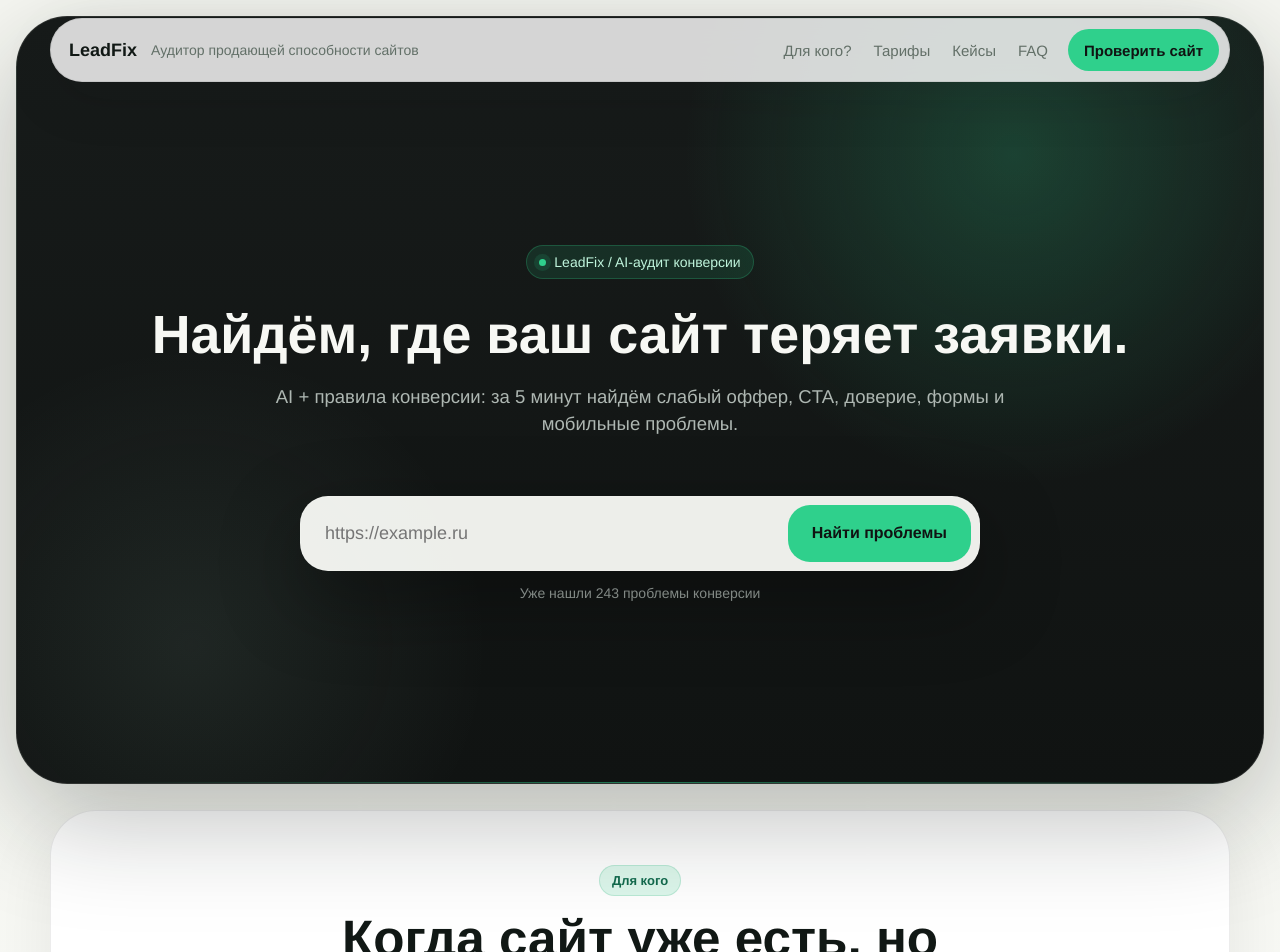
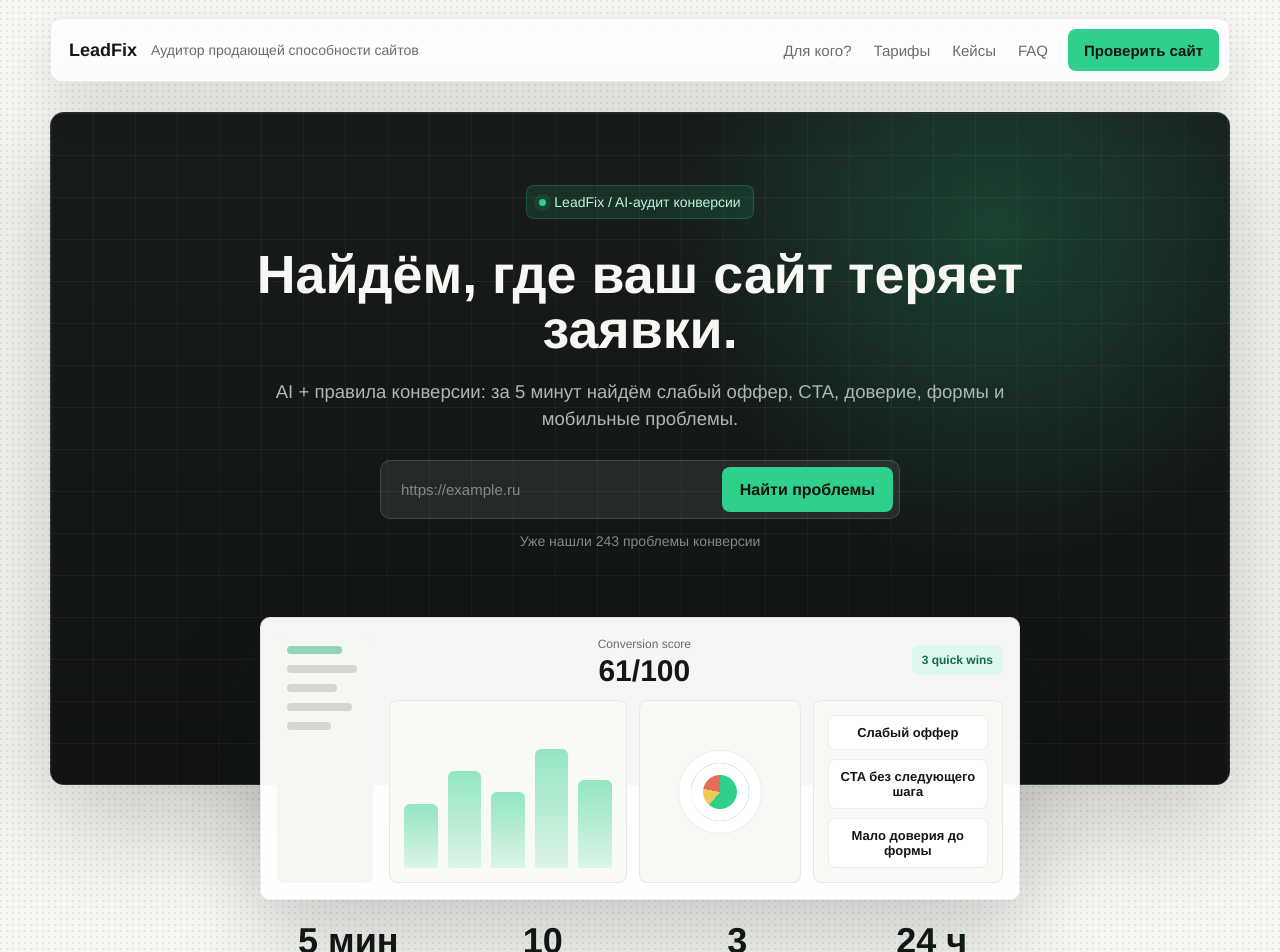
Before and after one commit to arefyevv/leadfix, a Next.js app: page / in a window 1280 px wide. Shown: the top 952 px of the page. Built offline with nearby package versions, Linux system fonts and the light colour scheme.

Commit message:
что изменил

```diff
--- a/app/globals.css
+++ b/app/globals.css
@@ -21,7 +21,9 @@
   margin: 0;
   min-height: 100vh;
   color: var(--ink);
-  background: var(--page);
+  background:
+    radial-gradient(circle at 1px 1px, rgba(17, 24, 21, .08) 1px, transparent 0) 0 0 / 6px 6px,
+    var(--page);
   font-family: "Helvetica Neue", Helvetica, Arial, sans-serif;
 }
 button, input { font: inherit; }
@@ -45,7 +47,7 @@
   padding: 10px 10px 10px 18px;
   background: rgba(255, 255, 255, .82);
   border: 1px solid rgba(17, 24, 21, .08);
-  border-radius: 999px;
+  border-radius: 12px;
   box-shadow: 0 18px 54px rgba(17, 24, 21, .1);
   backdrop-filter: blur(22px);
   transform: translateX(-50%);
@@ -77,7 +79,7 @@
   padding: 0 16px;
   color: #101312;
   background: var(--accent);
-  border-radius: 999px;
+  border-radius: 8px;
   font-size: 15px;
   font-weight: 700;
 }
@@ -99,30 +101,39 @@
 }
 .hero {
   position: relative;
-  width: calc(100% - 32px);
-  min-height: calc(100dvh - 32px);
-  margin: 16px auto 0;
-  overflow: hidden;
-  background:
-    radial-gradient(circle at 80% 18%, rgba(47, 208, 140, .22), transparent 28%),
-    radial-gradient(circle at 14% 82%, rgba(191, 244, 220, .08), transparent 24%),
-    linear-gradient(180deg, #171b1a 0%, #101312 100%);
-  border: 1px solid rgba(247, 248, 244, .1);
-  border-radius: clamp(28px, 4vw, 54px);
-  box-shadow: 0 34px 110px rgba(17, 24, 21, .28);
+  width: min(calc(100% - 40px), 1180px);
+  min-height: auto;
+  margin: 112px auto 0;
+  padding: 0;
+  overflow: visible;
+  background: transparent;
+  border: 0;
+  border-radius: 0;
+  box-shadow: none;
 }
 .hero::after {
-  content: "";
-  position: absolute;
-  inset: auto 8% 0;
-  height: 1px;
-  background: linear-gradient(90deg, transparent, rgba(47, 208, 140, .55), transparent);
+  display: none;
 }
 .full-report { place-items: start center; text-align: left; }
 .hero__inner, .analysis__inner, .report__inner, .checkout__inner, .full-report__inner {
   width: min(100%, 1180px);
   display: grid;
   justify-items: center;
+}
+.hero__inner {
+  position: relative;
+  width: 100%;
+  padding: 72px 20px 0;
+  overflow: visible;
+  background:
+    linear-gradient(rgba(255,255,255,.045) 1px, transparent 1px),
+    linear-gradient(90deg, rgba(255,255,255,.045) 1px, transparent 1px),
+    radial-gradient(circle at 80% 18%, rgba(47, 208, 140, .22), transparent 30%),
+    linear-gradient(180deg, #171b1a 0%, #101312 100%);
+  background-size: 42px 42px, 42px 42px, auto, auto;
+  border: 1px solid rgba(247, 248, 244, .1);
+  border-radius: 14px;
+  box-shadow: 0 34px 110px rgba(17, 24, 21, .22);
 }
 .full-report__inner { gap: 18px; }
 .hero__label {
@@ -134,7 +145,7 @@
   color: #bff4dc;
   background: var(--accent-soft);
   border: 1px solid rgba(47, 208, 140, .24);
-  border-radius: 999px;
+  border-radius: 8px;
   font-size: 14px;
 }
 .hero__label::before {
@@ -152,7 +163,7 @@
   line-height: 1.02;
   letter-spacing: 0;
 }
-.hero__title { white-space: nowrap; }
+.hero__title { max-width: 820px; }
 .hero__subtitle, .analysis__subtitle, .report__subtitle, .checkout__subtitle {
   max-width: 740px;
   margin: 22px 0 0;
@@ -161,32 +172,33 @@
   line-height: 1.45;
 }
 .site-form {
-  width: min(100%, 680px);
-  margin-top: clamp(36px, 6vw, 58px);
+  width: min(100%, 520px);
+  margin-top: 28px;
   display: grid;
   grid-template-columns: 1fr auto;
   gap: 8px;
-  padding: 8px;
-  background: rgba(247, 248, 244, .96);
-  border: 1px solid var(--line);
-  border-radius: 28px;
-  box-shadow: var(--shadow);
+  padding: 6px;
+  background: rgba(247, 248, 244, .08);
+  border: 1px solid rgba(247, 248, 244, .14);
+  border-radius: 10px;
+  box-shadow: none;
 }
 .site-form input {
   width: 100%;
   min-width: 0;
   border: 0;
   outline: 0;
-  padding: 18px 16px;
-  color: #101312;
+  padding: 14px 14px;
+  color: var(--ink);
   background: transparent;
-  font-size: 18px;
+  font-size: 15px;
 }
+.site-form input::placeholder { color: rgba(247, 248, 244, .45); }
 .site-form button {
-  min-height: 56px;
+  min-height: 44px;
   border: 0;
-  border-radius: 22px;
-  padding: 0 24px;
+  border-radius: 8px;
+  padding: 0 18px;
   color: #101312;
   background: var(--accent);
   font-weight: 800;
@@ -194,6 +206,155 @@
 .hero__proof, .form-error { margin: 14px 0 0; font-size: 14px; }
 .hero__proof { color: rgba(174, 183, 178, .72); }
 .form-error, .checkout-error { color: #ffb4a8; min-height: 20px; }
+
+.hero-product {
+  width: min(100%, 760px);
+  min-height: 248px;
+  display: grid;
+  grid-template-columns: 96px 1fr;
+  gap: 16px;
+  margin: 34px 0 -116px;
+  padding: 16px;
+  color: var(--dark-ink);
+  background: rgba(255, 255, 255, .96);
+  border: 1px solid rgba(17, 24, 21, .08);
+  border-radius: 10px;
+  box-shadow: 0 36px 90px rgba(17, 24, 21, .2);
+}
+
+.hero-product__sidebar {
+  display: grid;
+  align-content: start;
+  gap: 11px;
+  padding: 12px 10px;
+  background: #f3f6f1;
+  border-radius: 8px;
+}
+
+.hero-product__sidebar span {
+  height: 8px;
+  background: rgba(17, 24, 21, .14);
+  border-radius: 999px;
+}
+
+.hero-product__sidebar span:nth-child(1) { width: 72%; background: rgba(32, 169, 113, .45); }
+.hero-product__sidebar span:nth-child(2) { width: 92%; }
+.hero-product__sidebar span:nth-child(3) { width: 66%; }
+.hero-product__sidebar span:nth-child(4) { width: 86%; }
+.hero-product__sidebar span:nth-child(5) { width: 58%; }
+
+.hero-product__content {
+  display: grid;
+  gap: 14px;
+}
+
+.hero-product__top,
+.hero-product__grid {
+  display: grid;
+  gap: 12px;
+}
+
+.hero-product__top {
+  grid-template-columns: 1fr auto;
+  align-items: center;
+}
+
+.hero-product__top span,
+.hero-stats span {
+  color: var(--dark-muted);
+  font-size: 12px;
+}
+
+.hero-product__top strong {
+  display: block;
+  margin-top: 4px;
+  color: var(--dark-ink);
+  font-size: 30px;
+  line-height: 1;
+}
+
+.hero-product__status {
+  padding: 8px 10px;
+  color: #126b4e;
+  background: #ddf7ec;
+  border-radius: 8px;
+  font-size: 12px;
+  font-weight: 800;
+}
+
+.hero-product__grid {
+  grid-template-columns: 1.25fr .85fr 1fr;
+}
+
+.hero-chart,
+.hero-ring,
+.hero-checks {
+  min-height: 132px;
+  padding: 14px;
+  background: #f8faf5;
+  border: 1px solid rgba(17, 24, 21, .07);
+  border-radius: 8px;
+}
+
+.hero-chart {
+  display: flex;
+  align-items: flex-end;
+  gap: 10px;
+}
+
+.hero-chart span {
+  width: 100%;
+  background: linear-gradient(180deg, rgba(47, 208, 140, .5), rgba(47, 208, 140, .14));
+  border-radius: 6px 6px 2px 2px;
+}
+
+.hero-ring {
+  display: grid;
+  place-items: center;
+}
+
+.hero-ring i {
+  width: 82px;
+  height: 82px;
+  display: block;
+  background: conic-gradient(var(--accent) 0 61%, #f1c95b 61% 78%, #e66f5c 78% 100%);
+  border: 12px solid #fff;
+  border-radius: 50%;
+  box-shadow: inset 0 0 0 12px #fff, 0 0 0 1px rgba(17, 24, 21, .06);
+}
+
+.hero-checks {
+  display: grid;
+  gap: 9px;
+  align-content: center;
+}
+
+.hero-checks span {
+  padding: 9px 10px;
+  color: var(--dark-ink);
+  background: #fff;
+  border: 1px solid rgba(17, 24, 21, .07);
+  border-radius: 7px;
+  font-size: 13px;
+  font-weight: 700;
+}
+
+.hero-stats {
+  width: min(100%, 760px);
+  display: grid;
+  grid-template-columns: repeat(4, minmax(0, 1fr));
+  gap: 18px;
+  margin: 138px auto 0;
+  color: var(--dark-ink);
+  text-align: center;
+}
+
+.hero-stats strong {
+  display: block;
+  color: var(--dark-ink);
+  font-size: clamp(24px, 3vw, 36px);
+  line-height: 1;
+}
 
 .landing-flow {
   display: grid;
@@ -597,7 +758,7 @@
 .locked-card span:nth-child(2) { width: 92%; }
 .locked-card span:nth-child(3) { width: 58%; }
 .report-actions, .final-cta__actions { display: flex; flex-wrap: wrap; justify-content: center; gap: 10px; margin-top: 26px; }
-.report-button { min-height: 54px; border-radius: 18px; padding: 0 22px; font-weight: 800; }
+.report-button { min-height: 54px; border-radius: 8px; padding: 0 22px; font-weight: 800; }
 .report-button--primary { color: #101312; background: var(--accent); }
 .report-button--secondary { color: var(--ink); background: rgba(247, 248, 244, .08); border: 1px solid rgba(247, 248, 244, .14); }
 
@@ -634,7 +795,7 @@
   background: rgba(16, 19, 18, .36);
 }
 .field input:focus { outline: none; border-color: rgba(47, 208, 140, .5); }
-.checkout-submit { min-height: 56px; border-radius: 18px; color: #101312; background: var(--accent); font-weight: 800; }
+.checkout-submit { min-height: 56px; border-radius: 8px; color: #101312; background: var(--accent); font-weight: 800; }
 .guarantee-block { margin-top: 16px; padding: 16px 18px; color: var(--muted); background: rgba(247, 248, 244, .06); border: 1px solid rgba(247, 248, 244, .1); border-radius: 20px; font-size: 14px; line-height: 1.45; }
 .payment-placeholder { margin-top: 18px; padding: 16px 18px; white-space: normal; }
 
@@ -643,7 +804,7 @@
 .report-top p { max-width: 720px; margin: 16px 0 0; color: var(--muted); font-size: 18px; line-height: 1.45; }
 .report-meta { display: flex; flex-wrap: wrap; gap: 10px; margin-top: 24px; }
 .meta-pill { padding: 9px 12px; font-size: 14px; }
-.pdf-button { min-height: 48px; border-radius: 16px; padding: 0 18px; color: #101312; background: var(--accent); font-weight: 800; }
+.pdf-button { min-height: 48px; border-radius: 8px; padding: 0 18px; color: #101312; background: var(--accent); font-weight: 800; }
 .breakdown-list { display: grid; gap: 16px; }
 .breakdown-row { display: grid; grid-template-columns: 150px 1fr 58px; gap: 14px; align-items: center; color: var(--ink); }
 .breakdown-row span, .issue-field b { color: var(--muted); font-size: 14px; }
@@ -672,7 +833,7 @@
 }
 .phone-line { height: 12px; background: rgba(247, 248, 244, .16); border-radius: 999px; }
 .phone-line--short { width: 62%; }
-.phone-cta { height: 42px; margin-top: 10px; background: var(--accent); border-radius: 14px; }
+.phone-cta { height: 42px; margin-top: 10px; background: var(--accent); border-radius: 8px; }
 .mobile-notes { display: grid; gap: 12px; margin: 0; padding: 0; list-style: none; }
 .mobile-notes li { padding: 16px; color: var(--muted); background: rgba(16, 19, 18, .34); border: 1px solid rgba(247, 248, 244, .1); border-radius: 18px; line-height: 1.4; }
 .mobile-notes b, .roadmap-step strong { color: var(--ink); }
@@ -708,7 +869,7 @@
     padding: 10px;
     background: rgba(16, 19, 18, .08);
     border: 1px solid rgba(17, 24, 21, .1);
-    border-radius: 14px;
+    border-radius: 10px;
   }
   .menu-toggle span {
     width: 18px;
@@ -748,7 +909,7 @@
     display: flex;
     align-items: center;
     padding: 0 12px;
-    border-radius: 12px;
+    border-radius: 8px;
     font-size: 15px;
   }
   .nav a:hover {
@@ -761,11 +922,44 @@
     font-weight: 800;
   }
   .header__button { display: none; }
-  .hero, .analysis, .report, .checkout, .full-report { padding: 164px 18px 36px; }
+  .hero {
+    width: calc(100% - 24px);
+    margin-top: 106px;
+    padding: 0;
+  }
+  .hero__inner {
+    padding: 58px 16px 0;
+    border-radius: 12px;
+  }
+  .analysis, .report, .checkout, .full-report { padding: 164px 18px 36px; }
   .landing-flow { padding: 0 18px 56px; }
   .landing-section { padding: 26px 18px; border-radius: 26px; }
   .hero__title { white-space: normal; }
-  .site-form, .report-top, .checkout-layout, .audit-list, .pricing-grid, .summary-grid, .issue-grid, .quick-grid, .mobile-layout, .roadmap, .screenshot-grid, .locked-grid, .audience-grid, .check-grid, .showcase-layout, .section-head--split, .showcase-metrics { grid-template-columns: 1fr; }
+  .site-form, .report-top, .checkout-layout, .audit-list, .pricing-grid, .summary-grid, .issue-grid, .quick-grid, .mobile-layout, .roadmap, .screenshot-grid, .locked-grid, .audience-grid, .check-grid, .showcase-layout, .section-head--split, .showcase-metrics, .hero-product, .hero-product__top, .hero-product__grid, .hero-stats { grid-template-columns: 1fr; }
+  .site-form {
+    gap: 6px;
+  }
+  .site-form button {
+    width: 100%;
+  }
+  .hero-product {
+    margin: 28px 0 -92px;
+    padding: 10px;
+  }
+  .hero-product__sidebar {
+    display: none;
+  }
+  .hero-product__top {
+    align-items: start;
+  }
+  .hero-product__status {
+    width: fit-content;
+  }
+  .hero-stats {
+    gap: 14px;
+    margin-top: 116px;
+    padding-bottom: 6px;
+  }
   .report-grid, .insight-grid { grid-template-columns: 1fr; }
   .section-head--split, .showcase-layout .section-head { text-align: center; justify-items: center; }
   .section-head--split h2, .section-head--split p { justify-self: center; }
--- a/src/components/HeroSection.tsx
+++ b/src/components/HeroSection.tsx
@@ -29,6 +29,49 @@
         </form>
         <p className="hero__proof">Уже нашли 243 проблемы конверсии</p>
         <p className="form-error" aria-live="polite">{error}</p>
+
+        <div className="hero-product" aria-label="Пример отчета LeadFix">
+          <div className="hero-product__sidebar">
+            <span />
+            <span />
+            <span />
+            <span />
+            <span />
+          </div>
+          <div className="hero-product__content">
+            <div className="hero-product__top">
+              <div>
+                <span>Conversion score</span>
+                <strong>61/100</strong>
+              </div>
+              <div className="hero-product__status">3 quick wins</div>
+            </div>
+            <div className="hero-product__grid">
+              <div className="hero-chart">
+                <span style={{ height: "42%" }} />
+                <span style={{ height: "64%" }} />
+                <span style={{ height: "50%" }} />
+                <span style={{ height: "78%" }} />
+                <span style={{ height: "58%" }} />
+              </div>
+              <div className="hero-ring">
+                <i />
+              </div>
+              <div className="hero-checks">
+                <span>Слабый оффер</span>
+                <span>CTA без следующего шага</span>
+                <span>Мало доверия до формы</span>
+              </div>
+            </div>
+          </div>
+        </div>
+      </div>
+
+      <div className="hero-stats" aria-label="Метрики LeadFix">
+        <div><strong>5 мин</strong><span>до preview-аудита</span></div>
+        <div><strong>10</strong><span>приоритетных проблем</span></div>
+        <div><strong>3</strong><span>quick wins в отчете</span></div>
+        <div><strong>24 ч</strong><span>на полный разбор</span></div>
       </div>
     </section>
   );
```
